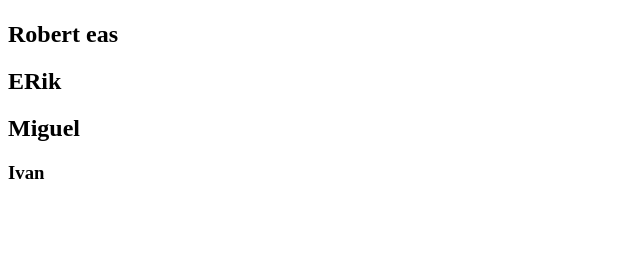
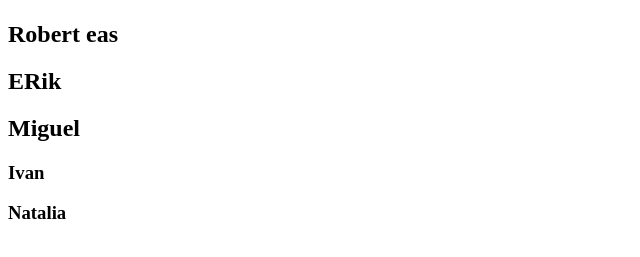
Before and after one commit to RobertCiclos/html-practica, a plain HTML site: page index.html in a window 1280 px wide. Shown: the part 59-316 px from the top of the page, without its empty margins (0-640 px from the left). Drawn offline with Linux system fonts and the light colour scheme.

Commit message:
agregué mi nombre en la línea 16

```diff
--- a/index.html
+++ b/index.html
@@ -13,6 +13,10 @@
     <h2>ERik</h2>
     <h2>Miguel</h2>
     <h3>Ivan</h3>
+    <h3> Natalia </h3>
+
+
+
 
 
 </body>
```
